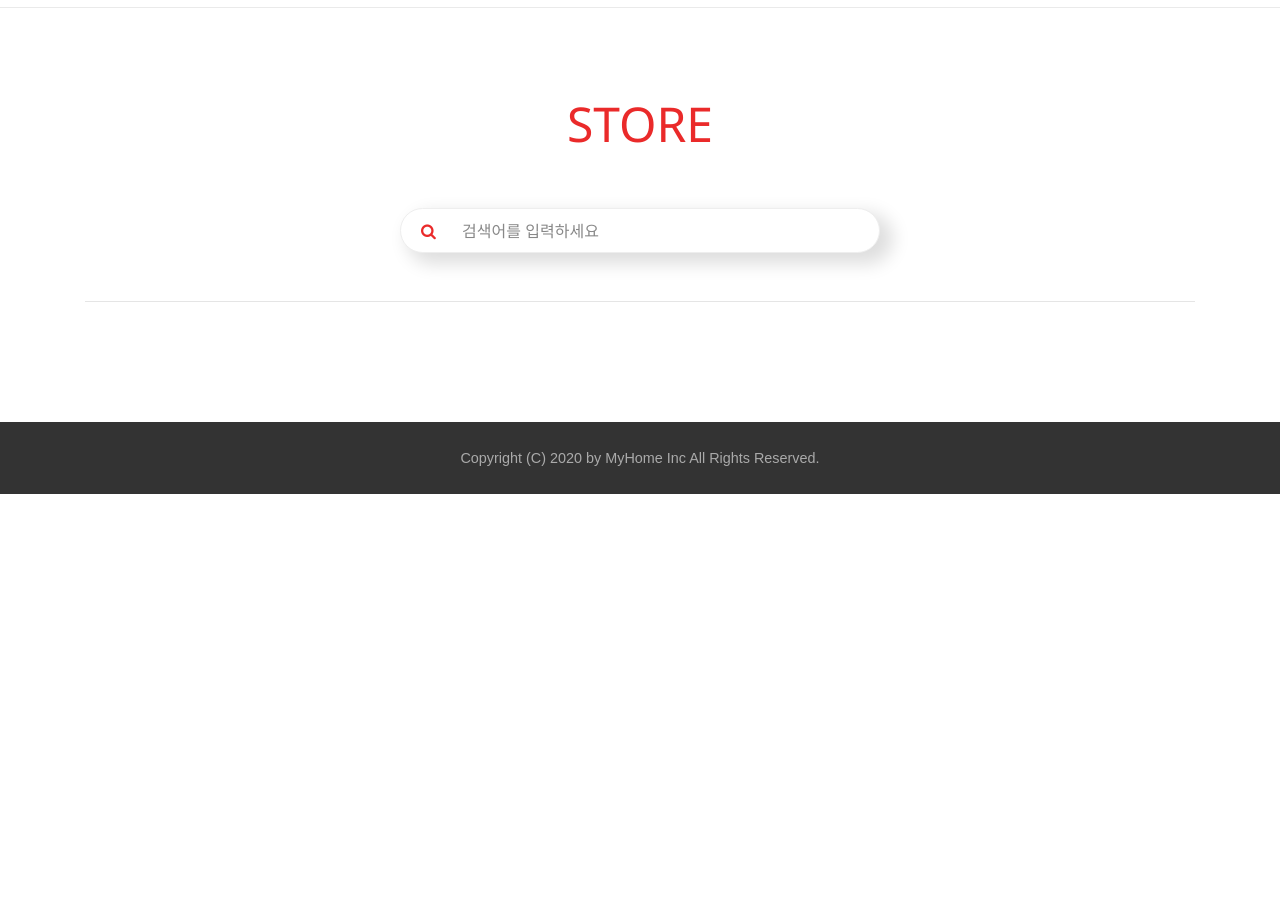
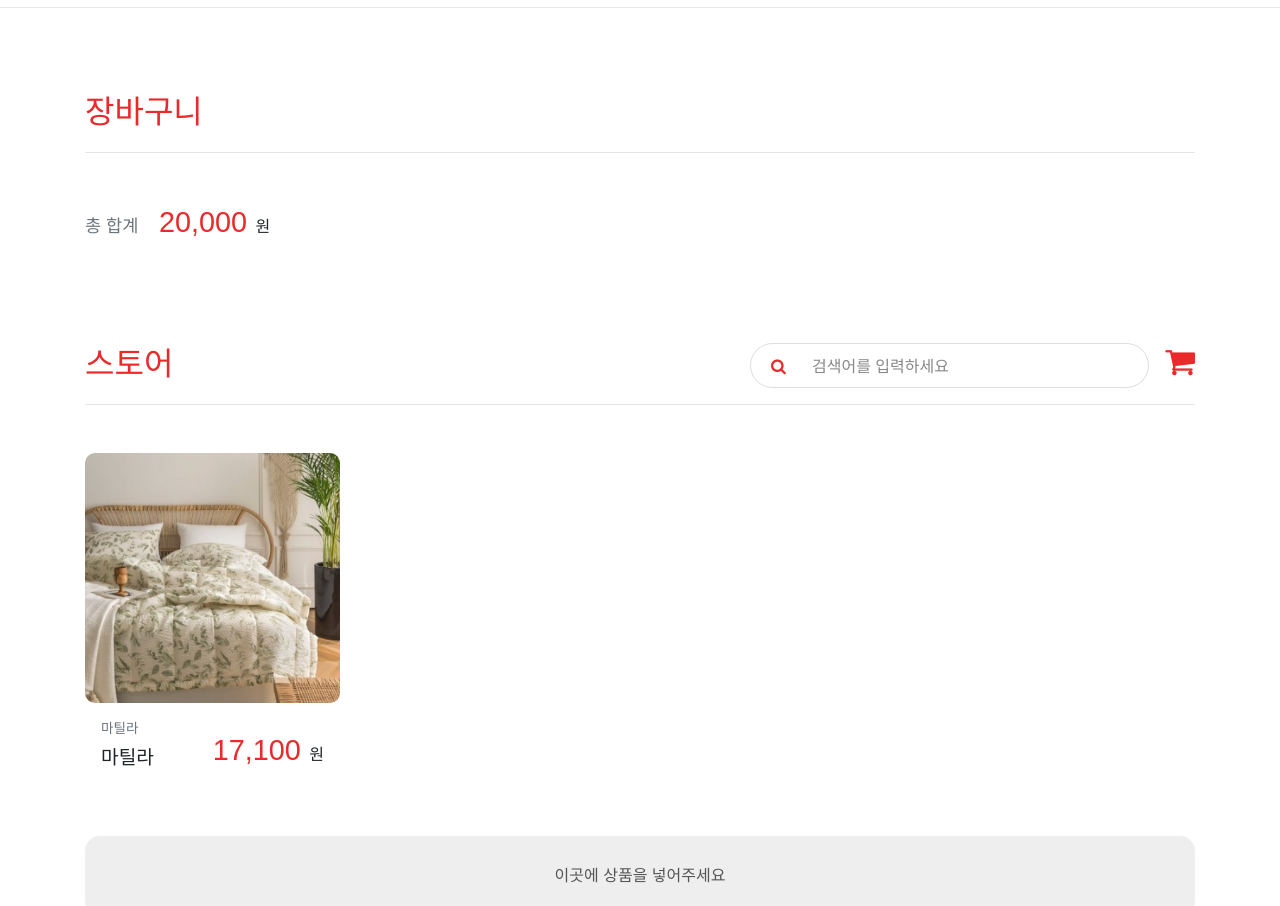
Before and after one commit to mingit55/2020-local-B1, a plain HTML site: page store.html in a window 1280 px wide. Shown: the part 62-968 px from the top of the page. Before the commit the page ends 800 px from the top, so only its background shows below. Drawn offline with Linux system fonts and the light colour scheme.

Commit message:
add area layout

```diff
--- a/css/style.css
+++ b/css/style.css
@@ -482,14 +482,12 @@ footer { background-color: #333; }
 
 /* 스토어 - 검색 영역 */
 .store .search {
-    margin: 20px auto;
-    max-width: 480px;
+    width: 100%;
     height: 45px;
     background-color: #fff;
     border-radius: 25px;
     position: relative;
-    border: 1px solid #eee;
-    box-shadow: 10px 8px 18px 3px #0002;
+    border: 1px solid #ddd;
 }
 
 .store .search .icon {
@@ -519,3 +517,28 @@ footer { background-color: #333; }
 .store .search input::placeholder { color: #888; }
 
 /* / 스토어 - 검색 영역 */
+
+/* 스토어 - 물품 영역 */
+.store-item .image {
+    width: 100%;
+    height: 250px;
+    border-radius: 10px;
+    overflow: hidden;
+}
+
+.store-item .image img { width: 100%; height: 100%; object-fit: cover; }
+
+.store .drag-drop {
+    height: 80px;
+    background-color: #eee;
+    border-radius: 15px;
+}
+
+.store .drag-drop p {
+    line-height: 80px;
+    text-align: center;
+    color: #555;
+    user-select: none;
+}
+
+/* / 스토어 - 물품 영역 */
--- a/store.html
+++ b/store.html
@@ -51,23 +51,67 @@
         </div>
     </header>
     <!-- / 헤더 영역 -->
+    <!-- 장바구니 영역 -->
+    <div class="cart">
+        <div class="container padding pb-5">
+            <div class="fx-6 font-weight-light text-red">장바구니</div>
+            <hr class="mt-3 mb-5">
+            <div class="cart-list">
+                <div class="cart-item">
+
+                </div>
+            </div>
+            <div class="mt-5">
+                <div>
+                    <span class="text-muted fx-2">총 합계</span>
+                    <span class="ml-3 fx-5 text-red">20,000</span>
+                    <span class="ml-1">원</span>
+                </div>
+            </div>
+        </div>
+    </div>
+    <!-- / 장바구니 영역 -->
     <!-- 스토어 영역 -->
     <div class="store">
-        <div class="container padding">
-            <div class="text-center">
-                <div class="fx-8 font-weight-light text-red segoe">STORE</div>
-                <div class="search mt-5">
-                    <span class="icon"><i class="fa fa-search"></i></span>
-                    <input type="text" placeholder="검색어를 입력하세요">
+        <div class="container padding pt-5">
+            <div class="row justify-content-between align-items-end">
+                <div class="col-lg-7 col-12 text-center text-lg-left mb-4 mb-lg-0">
+                    <span class="fx-6 font-weight-light text-red">스토어</span>
+                </div>
+                <div class="col-lg-5 col-12 d-flex align-items-end">
+                    <div class="search">
+                        <span class="icon"><i class="fa fa-search"></i></span>
+                        <input type="text" placeholder="검색어를 입력하세요">
+                    </div>
+                    <label for="cart" class="d-inline-block text-red ml-3">
+                        <i class="fa fa-shopping-cart fa-2x"></i>
+                    </label>
                 </div>
             </div>
-            <hr class="mt-5">
+            <hr class="mt-3 mb-5">
             <div class="row">
-                <div class="col-lg-4 col-md-6 col-12">
+                <div class="col-lg-3 col-md-4 col-12">
                     <div class="store-item">
                         <div class="image">
-                            <img src="" alt="">
+                            <img src="images/products/product_1.jpg" title="상품 이미지" alt="상품 이미지">
                         </div>
+                        <div class="p-3 d-flex justify-content-between align-items-end">
+                            <div>
+                                <div class="fx-n3 text-muted">마틸라</div>
+                                <div class="mt-1 fx-3">마틸라</div>
+                            </div>
+                            <div>
+                                <div>
+                                    <span class="fx-5 text-red">17,100</span>
+                                    <span class="ml-1">원</span>
+                                </div>
+                            </div>
+                        </div>
+                    </div>
+                </div>
+                <div class="col-12 mt-5">
+                    <div class="drag-drop">
+                        <p>이곳에 상품을 넣어주세요</p>
                     </div>
                 </div>
             </div>
```
